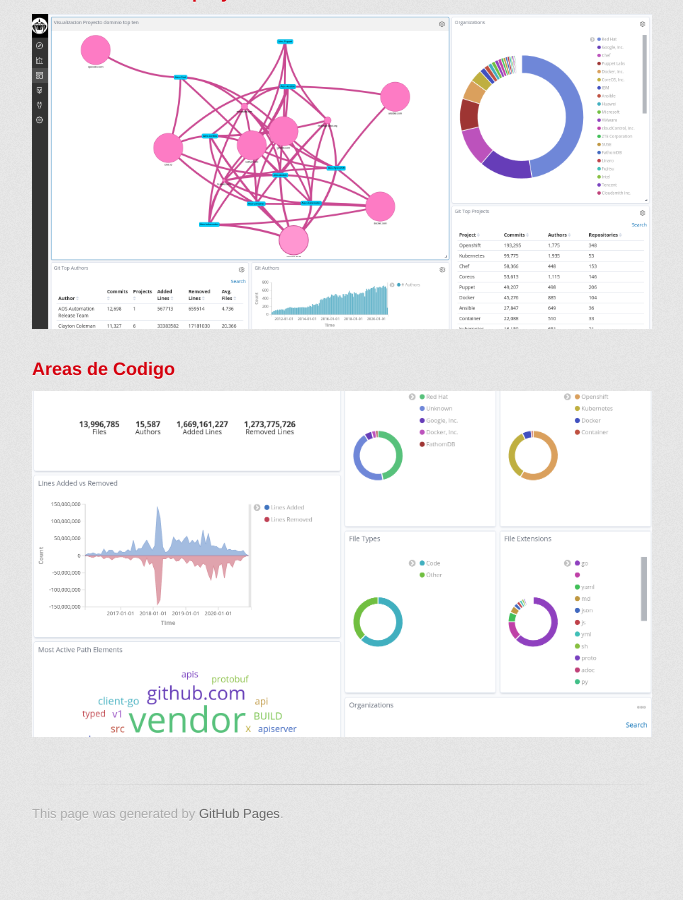
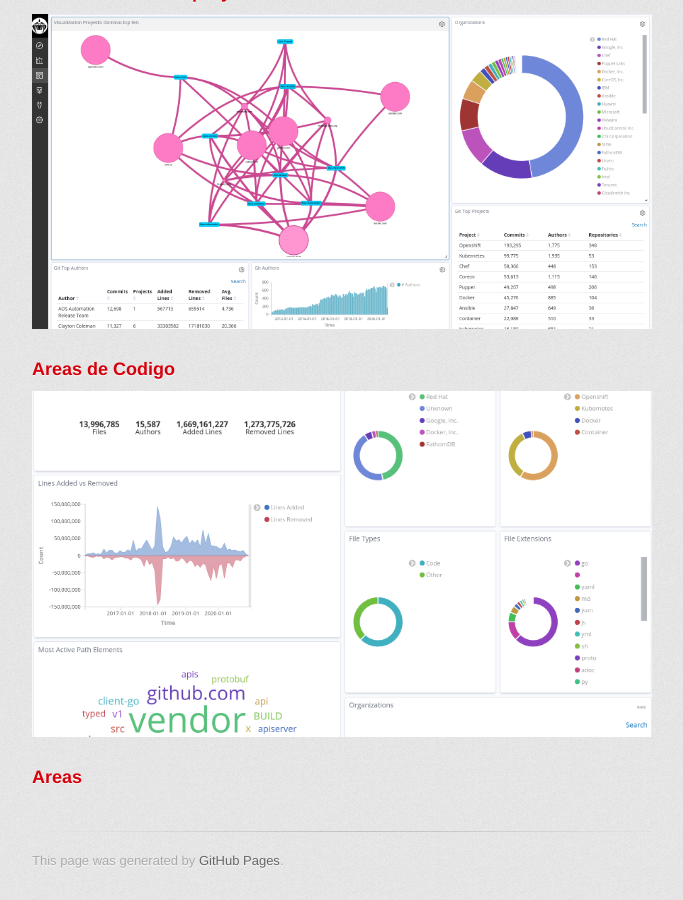
Before and after one commit to superlinuxex/contenedores, a Jekyll site: the page built from index.md, in a window 1280 px wide and 900 px high, scrolled down 1514 px. Shown: the whole window, without its empty margins (298-981 px from the left). Built offline with Jekyll 4.4.1, drawn with Linux system fonts in a browser that asks for light colours; some web fonts are replaced; before the commit the page ends 2367 px from its top, so only the background shows below that.

Commit message:
otro mas mas

```diff
--- a/index.md
+++ b/index.md
@@ -39,3 +39,5 @@ Actividad de los autores de cada uno de los proyectos analizados
 ### Areas de Codigo
 
 ![red_social_project]({{ site.baseurl }}/assets/images/areas_codigo.png)
+
+### Areas
```
Also changed, not shown: 1 other file.
